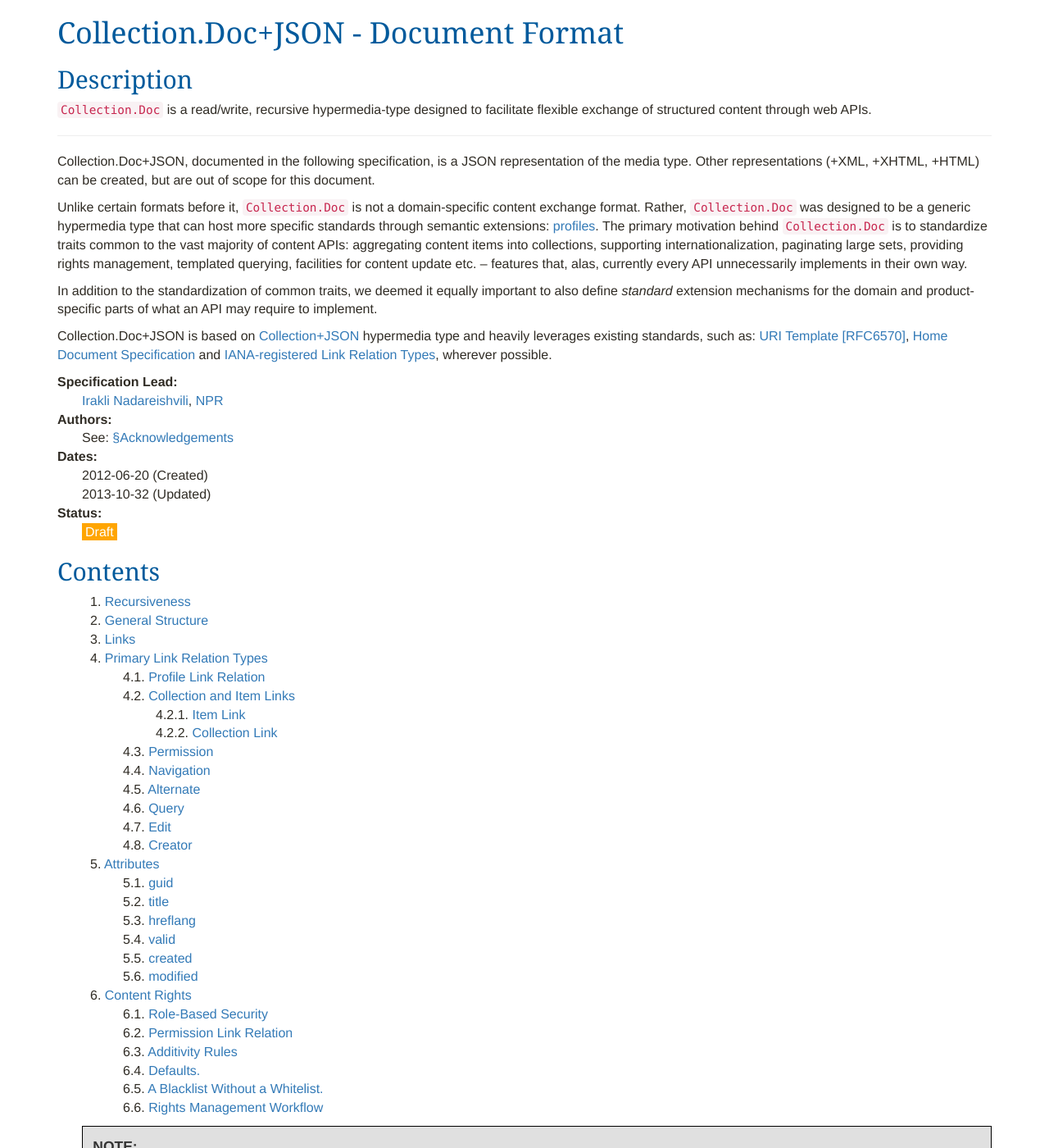
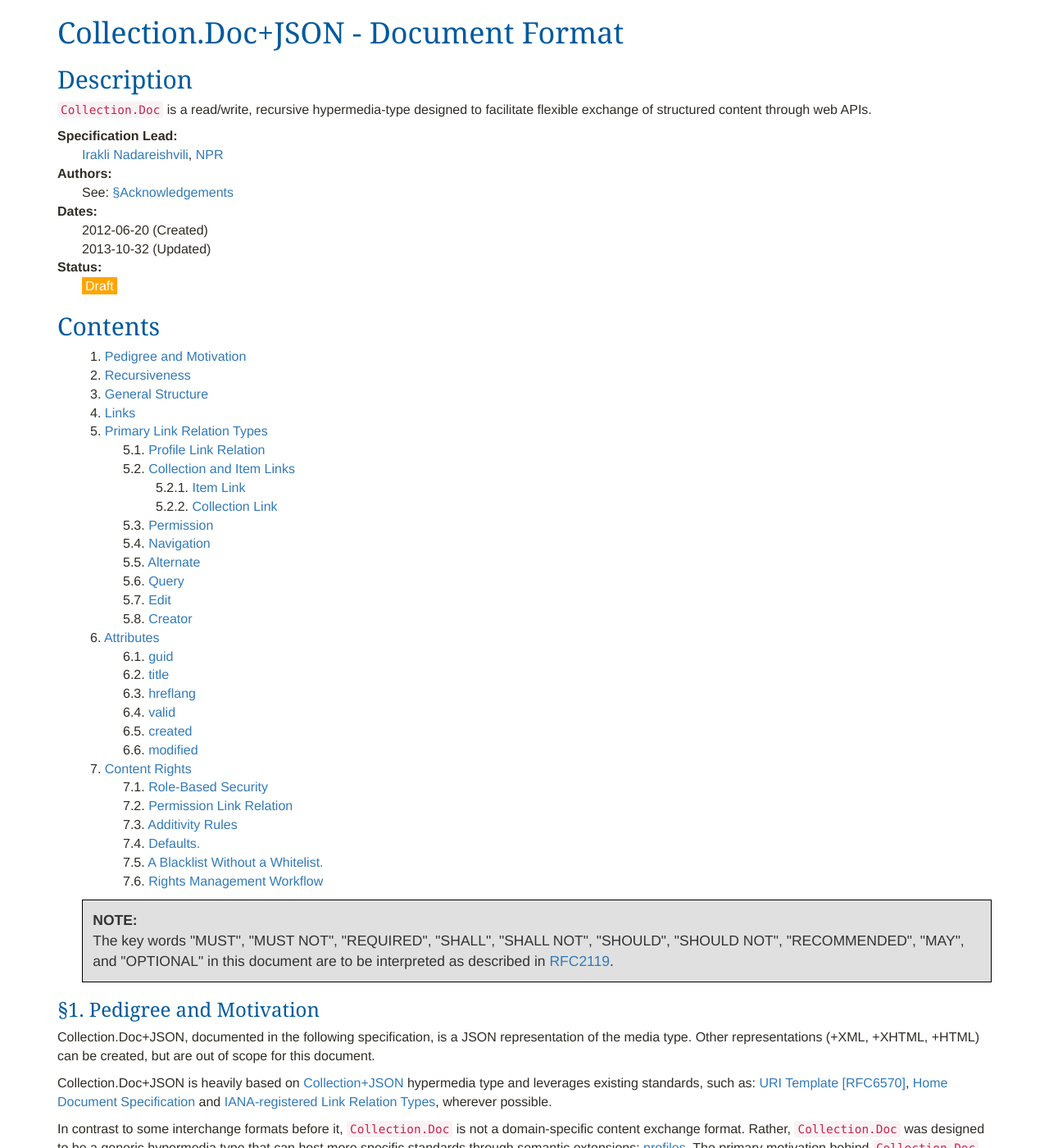
Before and after one commit to npr/cdoc-spec-site, a Jekyll site: the page built from index.md, in a window 1280 px wide and 1400 px high. Shown: the whole window at 82% size. Built offline with Jekyll 4.4.1, drawn with Linux system fonts in a browser that asks for light colours; nearby versions of some CDN libraries; Markdown is read by kramdown in place of the engine named in the settings; some of the changed text lies outside the part shown.

Commit message:
refactoring

```diff
--- a/_includes/contents.md
+++ b/_includes/contents.md
@@ -8,20 +8,3 @@
   "OPTIONAL" in this document are to be interpreted as described in
   <a href="http://tools.ietf.org/html/rfc2119" title="Key words for use in RFCs to Indicate Requirement Levels">RFC2119</a>.
 </blockquote>
-
-### Recursiveness
-
-Collection.Doc is a recursive hypermedia type. Every instance of a `Collection.Doc` is a document and a collection at the same time.
-
-As a document, it contains a set of attributes (key/value pairs) and exposes controls (links). As a collection: it contains other documents that, by the virtue of also being Collection.Docs, can contain other documents themselves, which can further contain additional documents etc. The recursion can be of arbitrary depth and its flexibility allows to describe a wide variety of complex use-cases in a streamlined manner.
-
-### General Structure
-
-Despite its flexible and extensible nature, Collection.Doc is a very simple media type: it has only three top-level elements:
-
-- attributes: store "state",
-- links: expose controls and communicate relationships
-- errors: are intended to facilitate reliable debugging of client/server interactions.
-
-
-![Collection.Doc diagram](https://raw.github.com/publicmediaplatform/pmpdocs/master/charts/collection+doc+json.png)
--- a/_includes/description.md
+++ b/_includes/description.md
@@ -1,13 +1,3 @@
 ## Description
 
 `Collection.Doc` is a read/write, recursive hypermedia-type designed to facilitate flexible exchange of structured content through web APIs.
-
-*****
-
-Collection.Doc+JSON, documented in the following specification, is a JSON representation of the media type. Other representations (+XML, +XHTML, +HTML) can be created, but are out of scope for this document.
-
-Unlike certain formats before it, `Collection.Doc` is not a domain-specific content exchange format. Rather, `Collection.Doc` was designed to be a generic hypermedia type that can host more specific standards through semantic extensions: [profiles](http://tools.ietf.org/html/rfc6906). The primary motivation behind `Collection.Doc` is to standardize traits common to the vast majority of content APIs: aggregating content items into collections, supporting internationalization, paginating large sets, providing rights management, templated querying, facilities for content update etc. -- features that, alas, currently every API unnecessarily implements in their own way.
-
-In addition to the standardization of common traits, we deemed it equally important to also define *standard* extension mechanisms for the domain and product-specific parts of what an API may require to implement.
-
-Collection.Doc+JSON is based on [Collection+JSON](http://amundsen.com/media-types/collection/format/) hypermedia type and heavily leverages existing standards, such as: [URI Template [RFC6570]](http://tools.ietf.org/html/rfc6570), [Home Document Specification](http://tools.ietf.org/html/draft-nottingham-json-home-03) and [IANA-registered Link Relation Types](http://www.iana.org/assignments/link-relations/link-relations.xhtml), wherever possible.
--- /dev/null
+++ b/_includes/mediatypestructure.md
@@ -0,0 +1,10 @@
+### General Structure
+
+Despite its flexible and extensible nature, Collection.Doc is a very simple media type: it has only three top-level elements:
+
+- attributes: store "state",
+- links: expose controls and communicate relationships
+- errors: are intended to facilitate reliable debugging of client/server interactions.
+
+
+![Collection.Doc diagram](https://raw.github.com/publicmediaplatform/pmpdocs/master/charts/collection+doc+json.png)
--- /dev/null
+++ b/_includes/motivation.md
@@ -0,0 +1,9 @@
+### Pedigree and Motivation
+
+Collection.Doc+JSON, documented in the following specification, is a JSON representation of the media type. Other representations (+XML, +XHTML, +HTML) can be created, but are out of scope for this document.
+
+Collection.Doc+JSON is heavily based on [Collection+JSON](http://amundsen.com/media-types/collection/format/) hypermedia type and  leverages existing standards, such as: [URI Template [RFC6570]](http://tools.ietf.org/html/rfc6570), [Home Document Specification](http://tools.ietf.org/html/draft-nottingham-json-home-03) and [IANA-registered Link Relation Types](http://www.iana.org/assignments/link-relations/link-relations.xhtml), wherever possible.
+
+In contrast to some interchange formats before it, `Collection.Doc` is not a domain-specific content exchange format. Rather, `Collection.Doc` was designed to be a generic hypermedia type that can host more specific standards through semantic extensions: [profiles](http://tools.ietf.org/html/rfc6906). The primary motivation behind `Collection.Doc` is to standardize traits common to the vast majority of content APIs: aggregating content items into collections, supporting internationalization, paginating large sets, providing rights management, templated querying, facilities for content update etc.—features that, alas, currently every API unnecessarily implements in their own way.
+
+In addition to the standardization of common traits, we deemed it equally important to also define *standard* extension mechanisms for the domain and product-specific parts of what an API may require to implement.
--- /dev/null
+++ b/_includes/recursiveness.md
@@ -0,0 +1,5 @@
+### Recursiveness
+
+Collection.Doc is a recursive hypermedia type. Every instance of a `Collection.Doc` is a document and a collection at the same time.
+
+As a document, it contains a set of attributes (key/value pairs) and exposes controls (links). As a collection: it contains other documents that, by the virtue of also being Collection.Docs, can contain other documents themselves, which can further contain additional documents etc. The recursion can be of arbitrary depth and its flexibility allows to describe a wide variety of complex use-cases in a streamlined manner.
--- a/index.md
+++ b/index.md
@@ -11,8 +11,11 @@
 
 {% include contents.md %}
 
+{% include motivation.md %}
+{% include recursiveness.md %}
+{% include mediatypestructure.md %}
+
 {% include link_relation.md %}
-
 {% include attributes.md %}
 
 {% include contentrights.md %}
```
Also changed, not shown: img/collection+doc+json.png (added), 1 other file.
